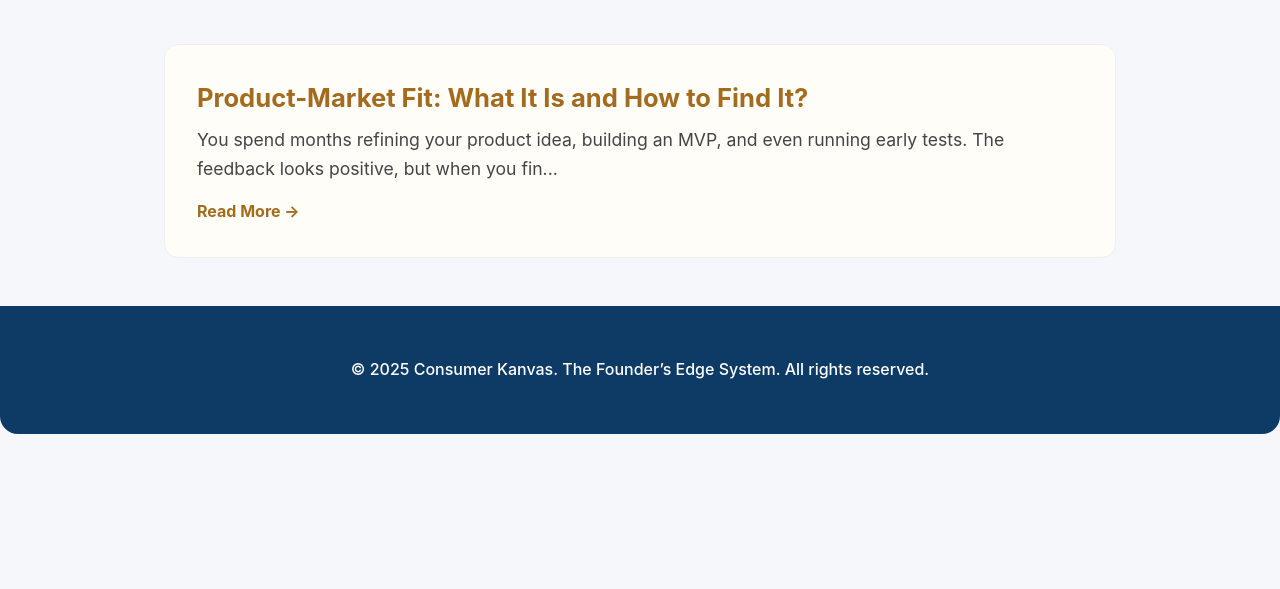
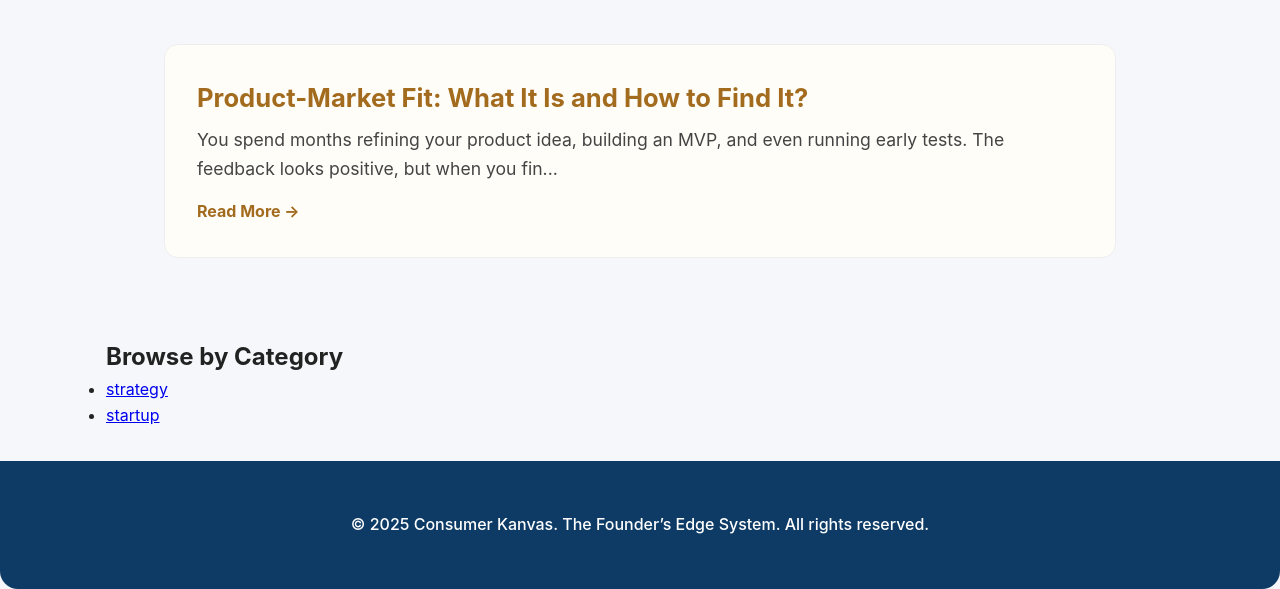
Before and after one commit to mansisampat8/mansisampat8.github.io, a Jekyll site: the page built from blogs.md, in a window 1280 px wide and 900 px high, scrolled down 452 px, cut to the strip 311-900 px from the top of the window. Built offline with Jekyll 4.4.1, drawn with Linux system fonts in a browser that asks for light colours; before the commit the page ends 1197 px from its top, so only the background shows below that.

Commit message:
Update blog.html

```diff
--- a/_layouts/blog.html
+++ b/_layouts/blog.html
@@ -101,6 +101,18 @@
   {% endfor %}
 </section>
 
+<!-- CATEGORIES -->
+<section class="blog-categories container">
+  <h2>Browse by Category</h2>
+  <ul>
+    {% for category in site.categories %}
+      <li>
+        <a href="/categories/{{ category[0] | slugify }}/">{{ category[0] }}</a>
+      </li>
+    {% endfor %}
+  </ul>
+</section>
+
   <!-- FOOTER -->
   <footer>
     <div class="container footer-container">
```
